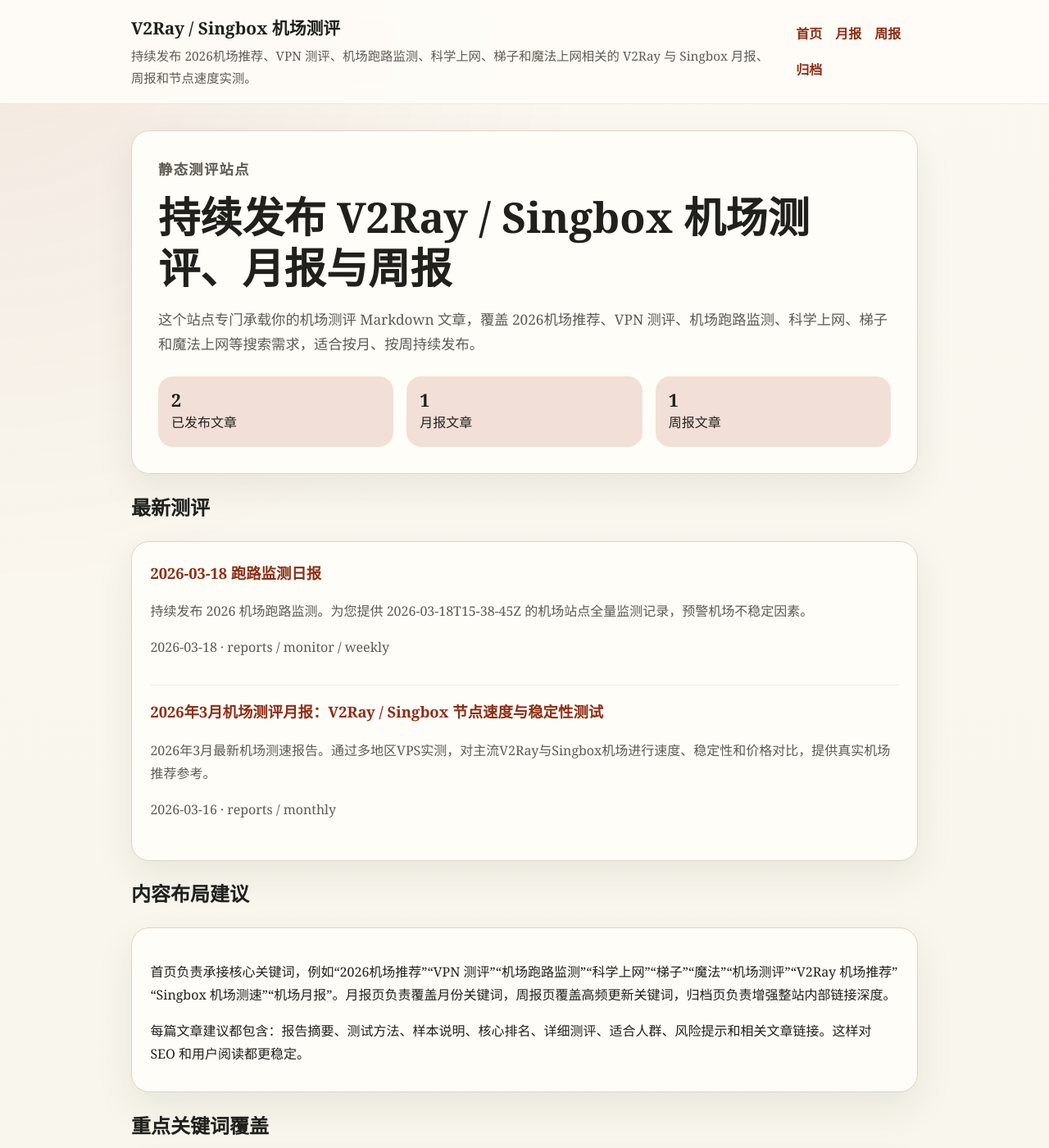
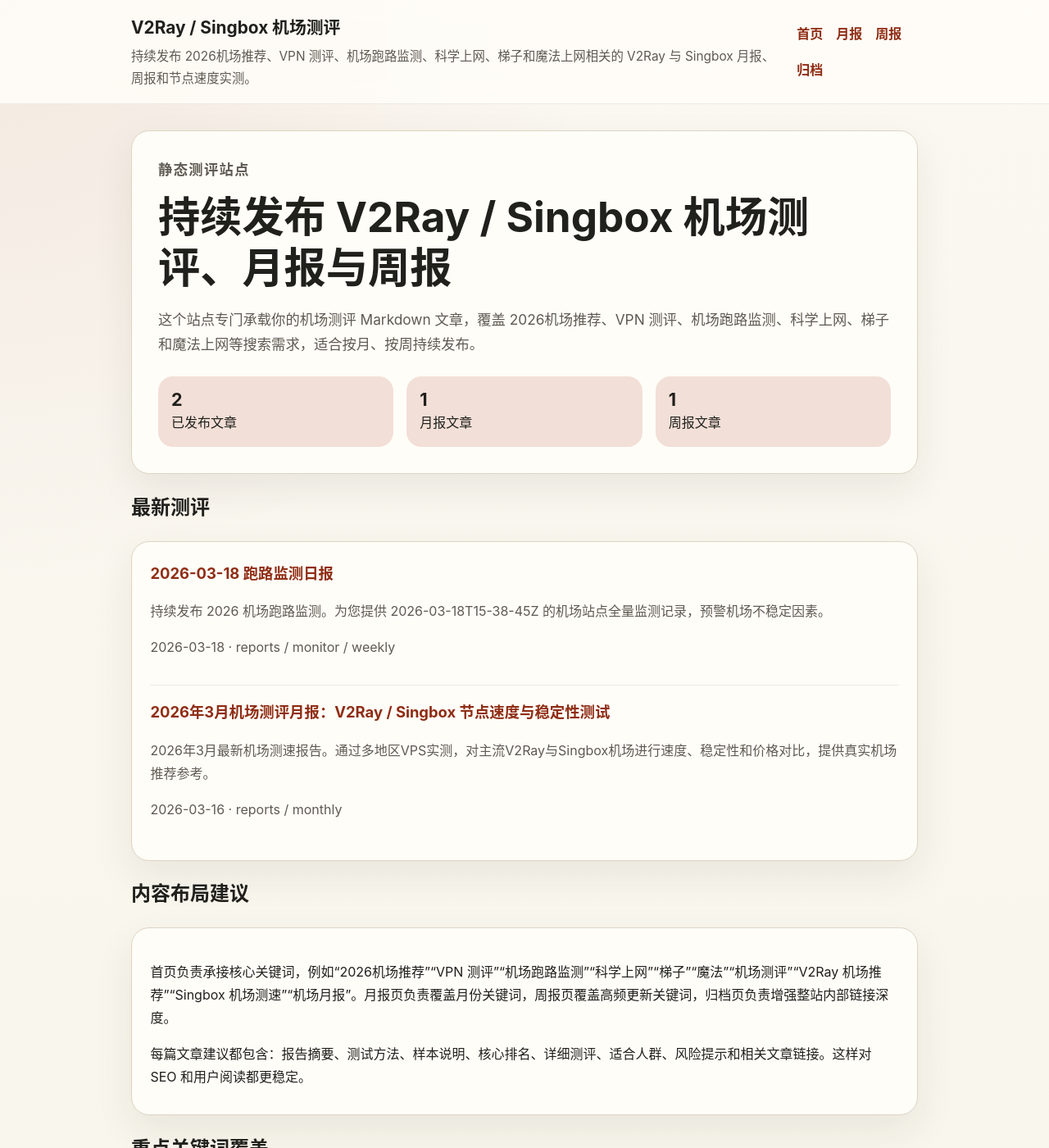
Before and after one commit to newkaiwen92-sudo/2026_v2ray_singbox_Test, a Jekyll site: the page built from index.md, in a window 1280 px wide and 1400 px high. Shown: the whole window at 82% size. Built offline with Jekyll 4.4.1, drawn with Linux system fonts in a browser that asks for light colours.

Commit message:
style: switch to sans-serif Chinese font stack

```diff
--- a/assets/css/style.css
+++ b/assets/css/style.css
@@ -7,6 +7,16 @@
   --accent: #8f2d14;
   --accent-soft: #f2dfd7;
   --shadow: 0 18px 48px rgba(32, 32, 28, 0.08);
+  --font-sans:
+    -apple-system,
+    BlinkMacSystemFont,
+    "Segoe UI",
+    "PingFang SC",
+    "Hiragino Sans GB",
+    "Microsoft YaHei",
+    "Noto Sans CJK SC",
+    "Noto Sans SC",
+    sans-serif;
 }
 
 * {
@@ -19,7 +29,7 @@ html {
 
 body {
   margin: 0;
-  font-family: "Georgia", "Noto Serif SC", "Songti SC", serif;
+  font-family: var(--font-sans);
   color: var(--text);
   background:
     radial-gradient(circle at top left, rgba(143, 45, 20, 0.08), transparent 28%),
```
